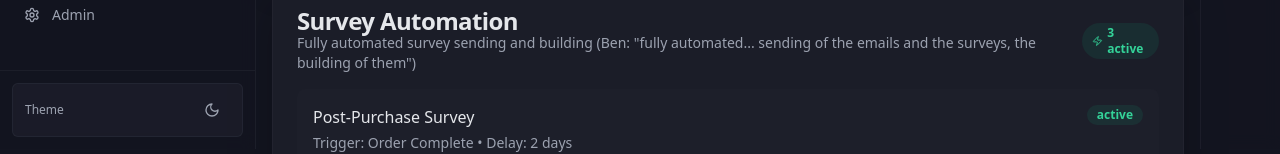
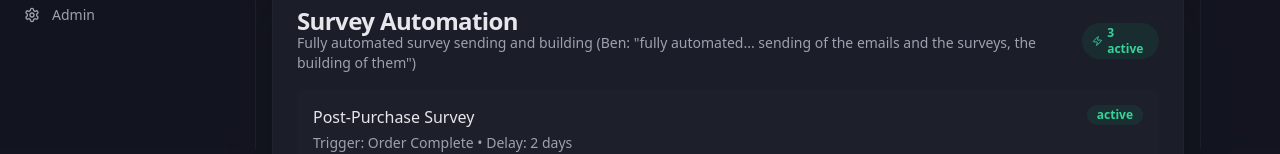
Before and after one commit to startino/ben-macpherson, a React (Vite) app: page /ben-macpherson/inputs in a window 1280 px wide. Shown: the part 651-805 px from the top of the page. Built offline with nearby package versions, Linux system fonts and the light colour scheme.

Commit message:
chore(layout): remove sidebar theme toggle

```diff
--- a/src/components/layout/Sidebar.tsx
+++ b/src/components/layout/Sidebar.tsx
@@ -16,7 +16,6 @@ import {
 	Layers,
 	Gauge,
 } from 'lucide-react'
-import { ThemeToggle } from '@/components/ui/theme-toggle'
 
 type NavItem = {
 	to: string
@@ -156,12 +155,6 @@ export function Sidebar() {
 					})}
 				</nav>
 			</div>
-			<div className="border-t border-border/40 p-3">
-				<div className="flex items-center justify-between rounded-md border border-border/60 bg-secondary/40 px-3 py-2 text-xs text-muted-foreground">
-					<span>Theme</span>
-					<ThemeToggle />
-				</div>
-			</div>
 		</aside>
 	)
 }
```
